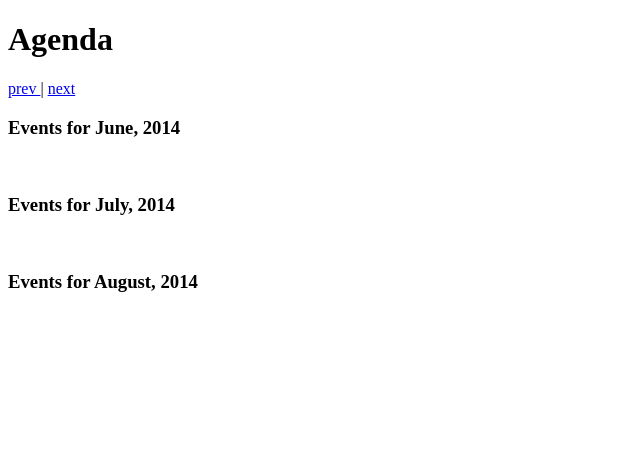
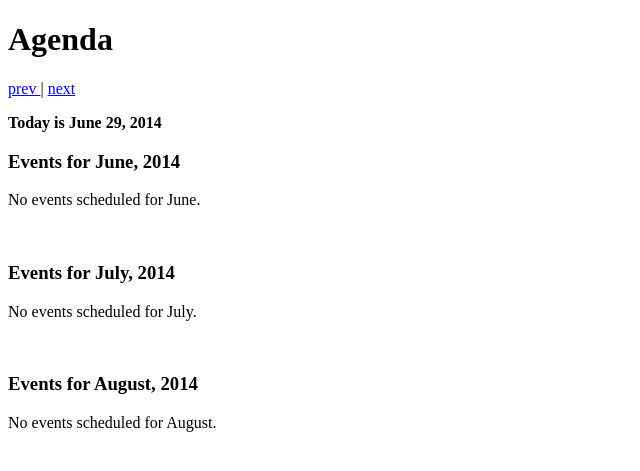
Before and after one commit to wreckage/django-happenings, a Django app: page /calendar/agenda/ in a window 1280 px wide. Shown: the top 471 px of the page, without its empty margins (0-640 px from the left). Run offline with Django 3.2, Linux system fonts and the light colour scheme; data that the repository does not hold is empty; parts of the project's set-up code (start-up, migrations or seed data) failed here and were passed over.

Commit message:
agenda: agenda.html displays message if no events in month, also displays now date.

```diff
--- a/happenings/templates/happenings/agenda.html
+++ b/happenings/templates/happenings/agenda.html
@@ -28,6 +28,7 @@
     {% endwith %}
 </a>
 </p>
+<p><b>Today is {% now "DATE_FORMAT" %}</b></p>
 
 {% for event_list in events %}
 {% with count=forloop.counter0 %}
@@ -36,6 +37,10 @@
     <h3>Events for <span id="agenda-mo-yr">
         {{ d|date:"F, Y" }}
     </span></h3>
+
+    {% if not event_list %}
+        <p>No events scheduled for {{ d|date:"F" }}.</p>
+    {% endif %}
 
     {% for day, title_and_pk in event_list.items %}
         {% comment %}
```
